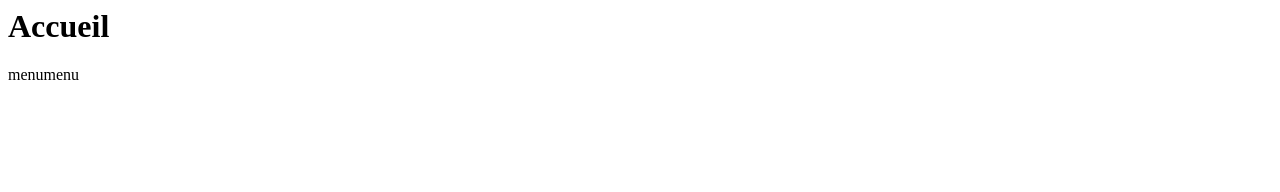
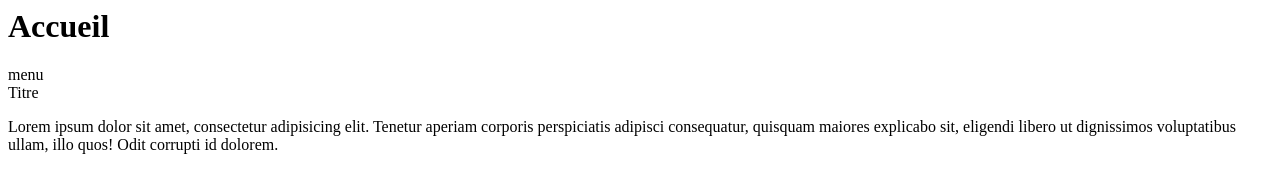
Before and after one commit to Vince2210001/Tests, a plain HTML site: page index.html in a window 1280 px wide. Drawn offline with Linux system fonts and the light colour scheme.

Commit message:
ajout texte index

```diff
--- a/index.html
+++ b/index.html
@@ -7,6 +7,14 @@
 </head>
 <body>
     <h1>Accueil</h1>
-    <nav>menumenu</nav>
+    <nav>menu</nav>
+
+    Titre
+
+    <p>Lorem ipsum dolor sit amet, consectetur adipisicing elit.
+        Tenetur aperiam corporis perspiciatis adipisci consequatur,
+        quisquam maiores explicabo sit, eligendi libero ut dignissimos
+        voluptatibus ullam, illo quos! Odit corrupti id dolorem.</p>
+
 </body>
 </html>
```
